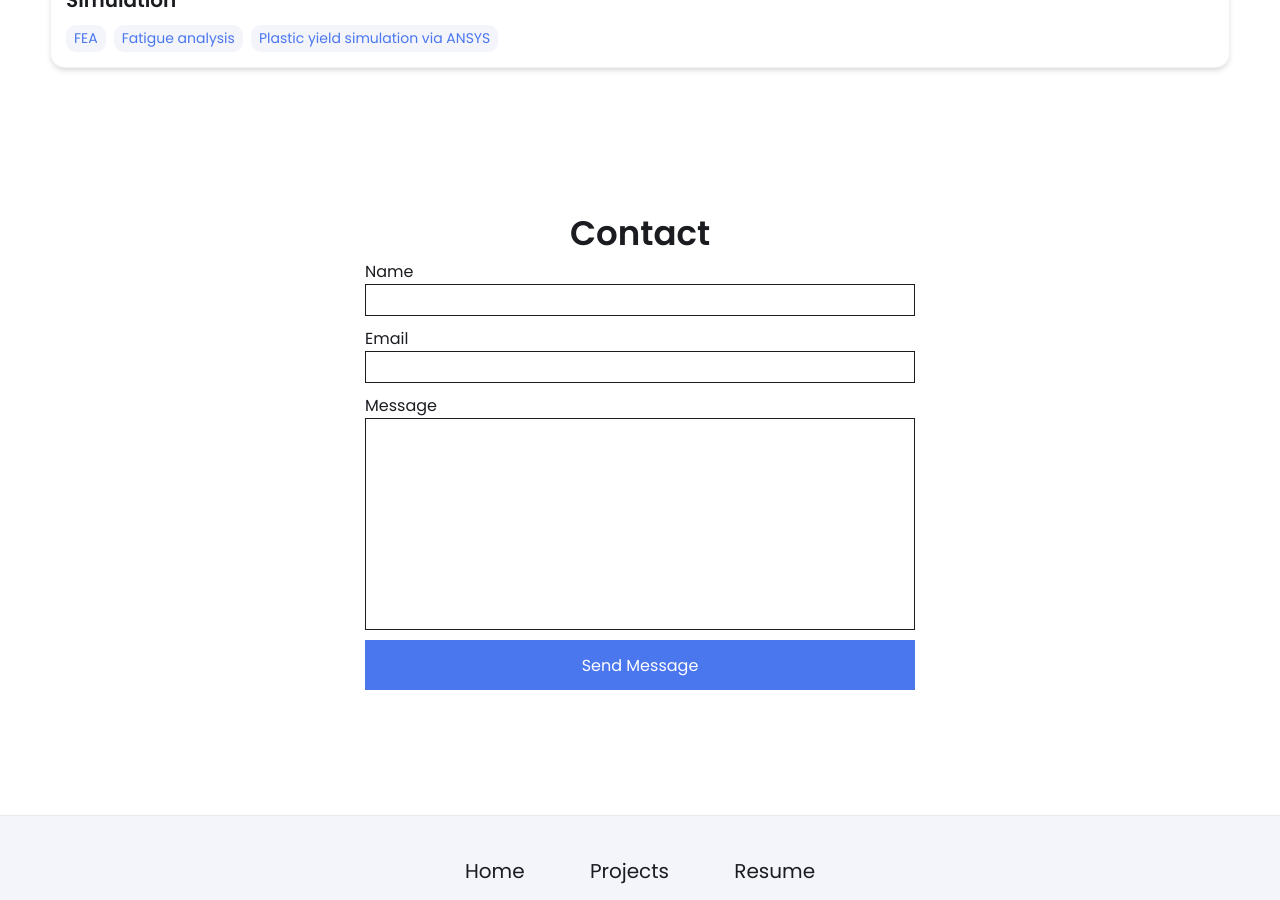
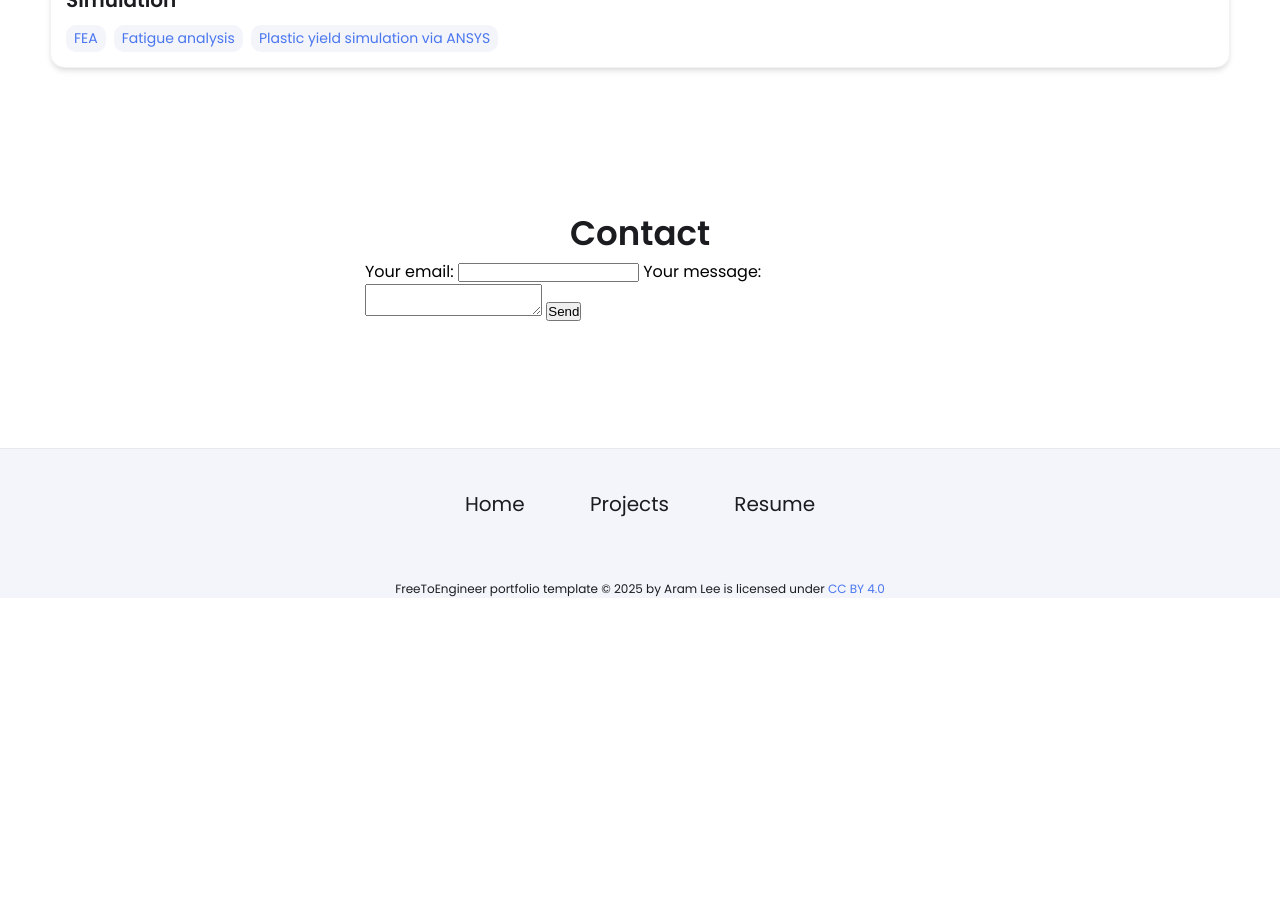
Before and after one commit to JosephWah/JosephW.github.io, a Jekyll site: the page built from index.html, in a window 1280 px wide and 900 px high, scrolled down 1951 px. Built offline with Jekyll 4.4.1, drawn with Linux system fonts in a browser that asks for light colours; after the commit the page ends 2549 px from its top, so only the background shows below that.

Commit message:
Update contact.html

```diff
--- a/_includes/contact.html
+++ b/_includes/contact.html
@@ -1,5 +1,5 @@
 <!-- SECTION 4: Contact-->
-<section id="contact" class= "contact-section">
+<!-- <section id="contact" class= "contact-section">
     <h2>Contact</h2>
 
     <div class="group">
@@ -17,4 +17,27 @@
             <button type="submit">Send Message</button>
         </form>
     </div>
+  </section> -->
+
+<!-- modify this form HTML as you wish and place wherever you want your form -->
+  <section id="contact" class="contact-section">
+      <h2>Contact</h2>
+
+         <form
+  action="https://formcarry.com/s/Bbzh3gHY_B4"
+  method="POST"
+  enctype="multipart/form-data"
+>
+  <label>
+    Your email:
+    <!-- name each of your inputs as you wish -->
+    <input type="email" name="email">
+  </label>
+  <label>
+    Your message:
+    <textarea name="message"></textarea>
+  </label>
+  <!-- your other form fields go here -->
+  <button type="submit">Send</button>
+    </form>
   </section>
```
